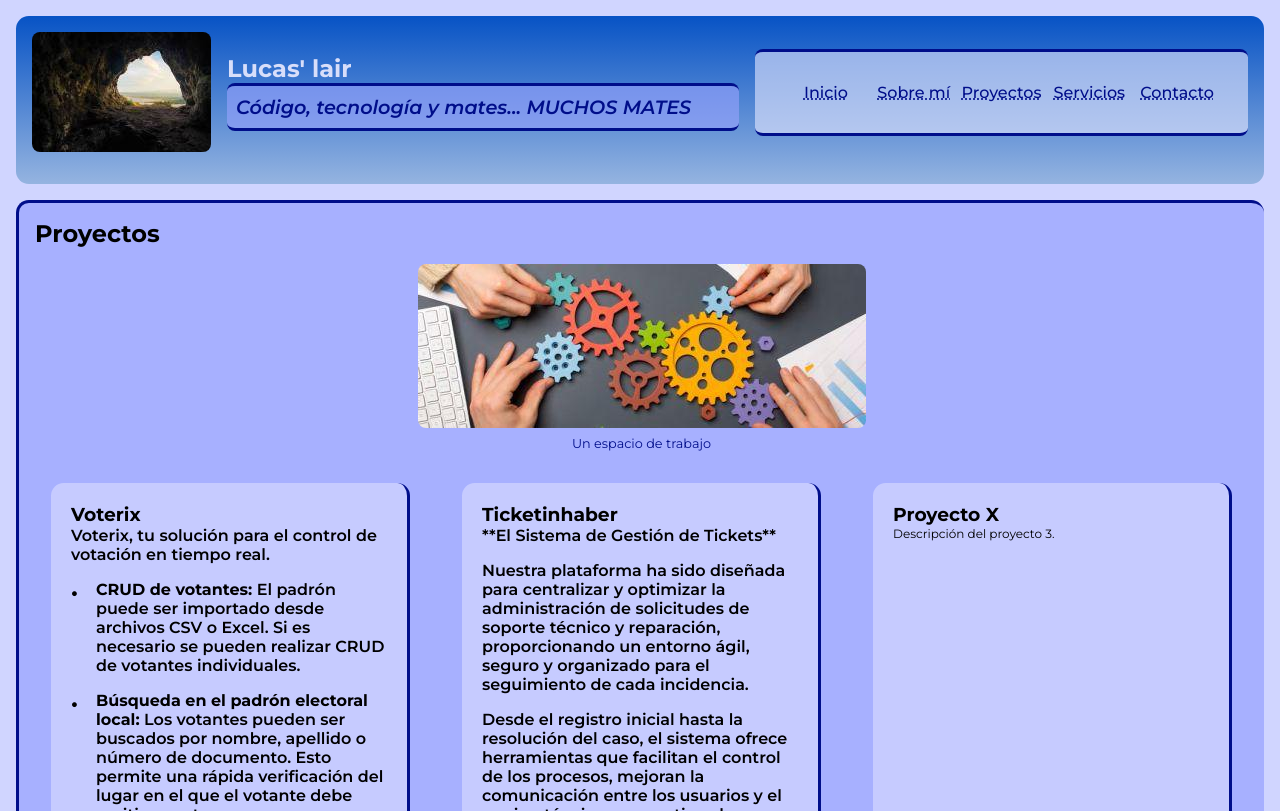
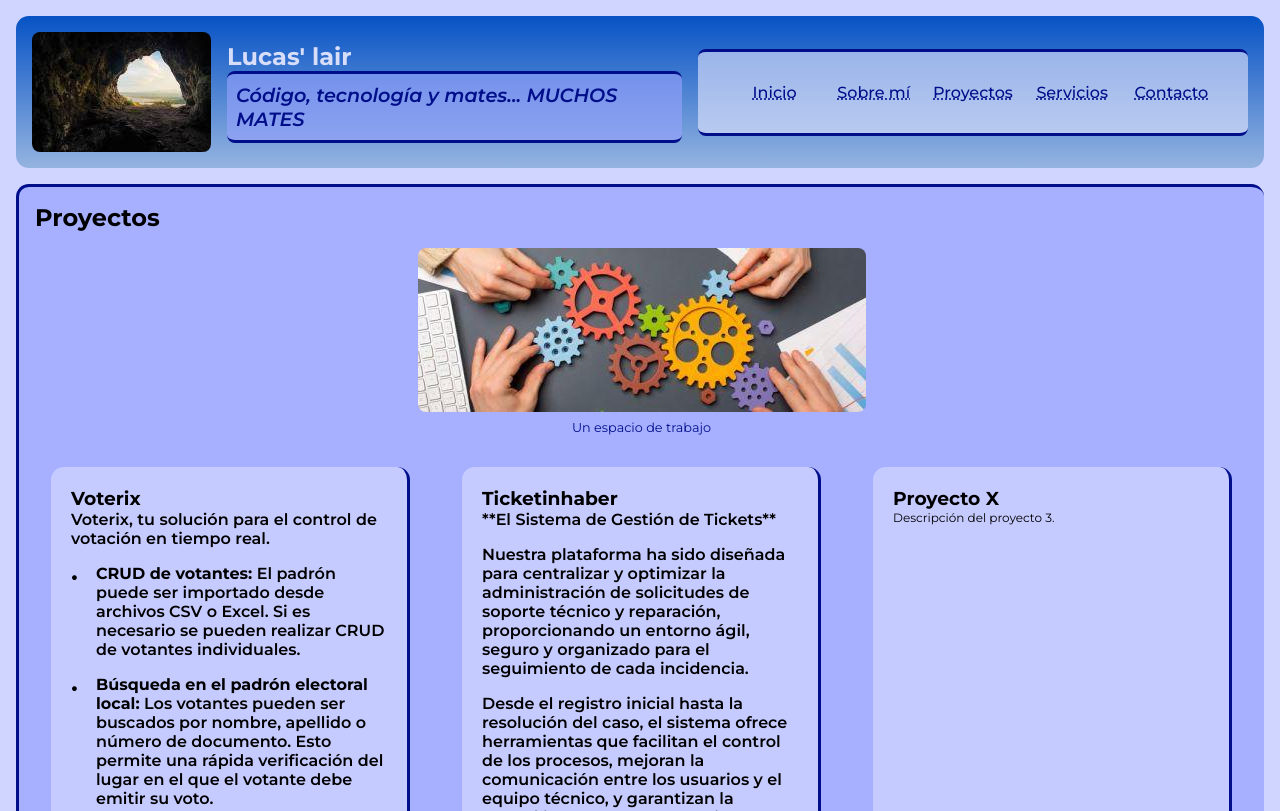
Before and after one commit to lFabianiGH/WebFlex_Clase_1_Entregable, a plain HTML site: page pages/proyectos.html in a window 1280 px wide. Shown: the top 811 px of the page. Drawn offline with Linux system fonts and the light colour scheme; a web font is replaced by a local one.

Commit message:
pre entrega 4
Revisión de clases faltantes en <nav>

```diff
--- a/pages/proyectos.html
+++ b/pages/proyectos.html
@@ -28,7 +28,7 @@
             </div>
         </div>
 
-        <nav>
+        <nav class="contenedor-nav">
             <ul>
                 <li><a href="../index.html">Inicio</a></li>
                 <li><a href="./sobre-mi.html">Sobre mí</a></li>
--- a/styles/styles.css
+++ b/styles/styles.css
@@ -267,20 +267,20 @@ Aplica estilos al contenedor de proyectos Anteriormente Flex
 Reconvertido a Grid para responsividad Mobile First
 */
 .logo {
-  grid-area: "logo";
+  grid-area: logo;
 }
 
 .texto-logo {
-  grid-area: "texto-logo";
+  grid-area: texto-logo;
 }
 
 .contenedor-nav {
-  grid-area: "contenedor-nav";
+  grid-area: contenedor-nav;
 }
 
 .contenedor-header {
   display: grid;
-  grid-area: "contenedor-header";
+  grid-area: contenedor-header;
   grid-template-columns: 1fr;
   grid-template-rows: auto 1fr;
   grid-template-areas:
@@ -304,7 +304,7 @@ Reconvertido a Grid para responsividad Mobile First
 
 .contenedor-proyectos {
   display: grid;
-  grid-area: "contenedor-proyectos";
+  grid-area: contenedor-proyectos;
   grid-template-columns: 1fr;
   gap: 20px;
 }
@@ -320,7 +320,7 @@ Reconvertido a Grid para responsividad Mobile First
 @media (min-width: 768px) {
   .contenedor-header {
     display: grid;
-    grid-area: "contenedor-header";
+    grid-area: contenedor-header;
     grid-template-columns: 1fr;
     grid-template-rows: auto 1fr;
     grid-template-areas:
@@ -347,7 +347,7 @@ Reconvertido a Grid para responsividad Mobile First
 
   .contenedor-identidad {
     display: grid;
-    grid-area: "contenedor-identidad";
+    grid-area: contenedor-identidad;
     grid-template-columns: auto 1fr;
     grid-template-rows: 1fr;
     grid-template-areas:
@@ -380,9 +380,9 @@ Reconvertido a Grid para responsividad Mobile First
 @media (min-width: 1024px) {
   .contenedor-header {
     display: grid;
-    grid-area: "contenedor-header";
-    grid-template-columns: 1fr;
-    grid-template-rows: auto 1fr;
+    grid-area: contenedor-header;
+    grid-template-columns: 3fr minmax(550px, 1fr);
+    grid-template-rows: 1fr;
     grid-template-areas:
       "contenedor-identidad contenedor-nav";
     align-items: center;
@@ -406,7 +406,7 @@ Reconvertido a Grid para responsividad Mobile First
 
   .contenedor-identidad {
     display: grid;
-    grid-area: "contenedor-identidad";
+    grid-area: contenedor-identidad;
     grid-template-columns: auto 1fr;
     grid-template-rows: 1fr;
     grid-template-areas:
```
Also changed, not shown: pages/contacto.html (+1 -1 lines), pages/servicios.html (+1 -1 lines), pages/sobre-mi.html (+1 -1 lines).
